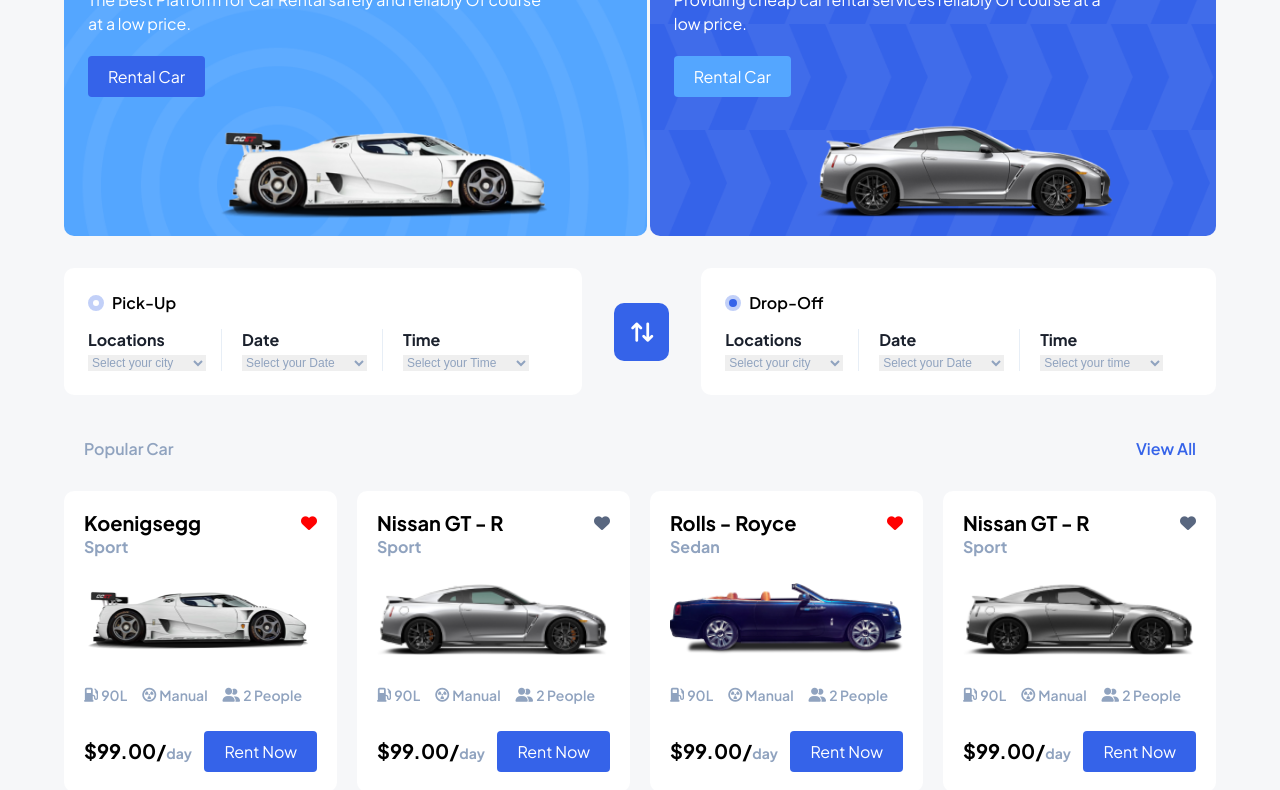
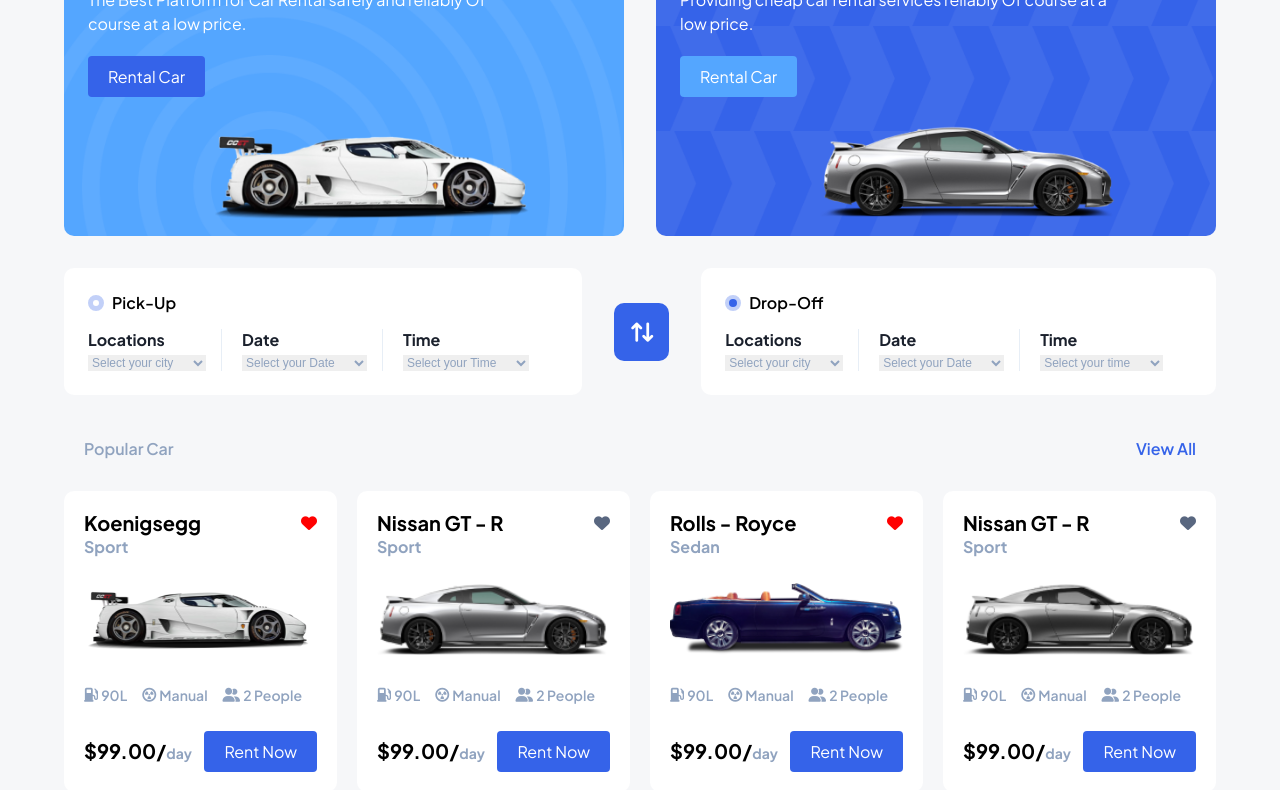
Before and after one commit to anilcodersigdel/figma-design, a plain HTML site: page index.html in a window 1280 px wide. Shown: the part 288-1078 px from the top of the page. Drawn offline with Linux system fonts and the light colour scheme.

Commit message:
adding hero-section width of index page

```diff
--- a/sass/pages/_home.scss
+++ b/sass/pages/_home.scss
@@ -4,9 +4,9 @@
 .hero {
     padding: 32px 64px 0 64px;
     display: flex;
-    // gap: 32px;
+    gap: 32px;
     // flex-grow: 1;
-    justify-content: space-between;
+    // justify-content: space-between;
 
     @media (max-width: 768px) {
         padding: 32px 24px 0 24px;
@@ -24,6 +24,7 @@
         @include radius;
         background-size: contain;
         background-position: bottom;
+        width: 100%;
 
 
         @media (max-width: 768px) {
@@ -47,6 +48,7 @@
         @include radius;
         background-size: contain;
         background-position: bottom;
+        width: 100%;
 
 
 
```
Also changed, not shown: sass/main.css, 1 other file.
